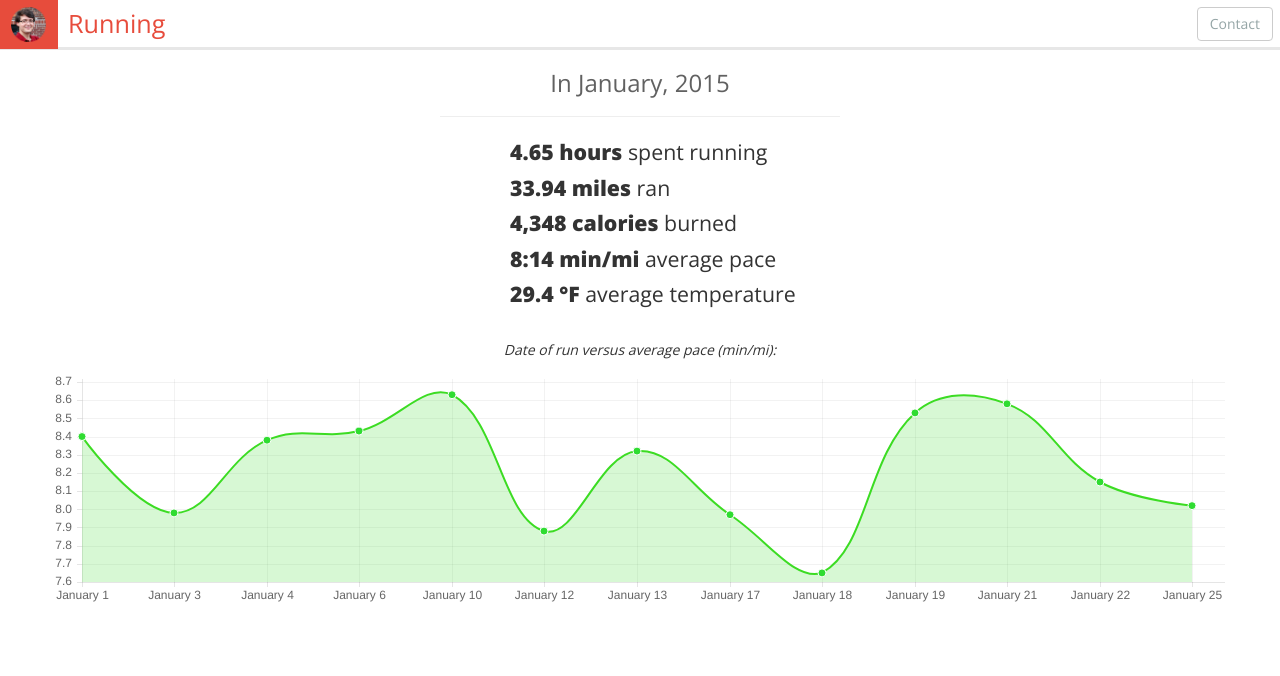
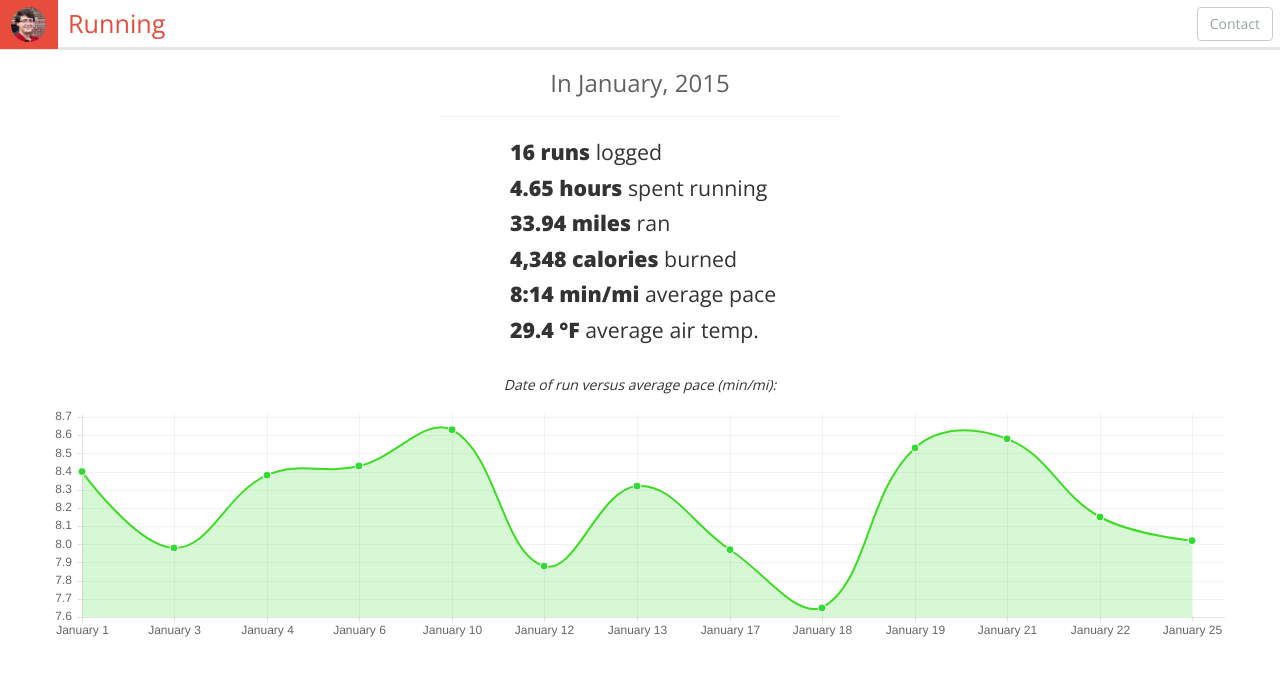
Before and after one commit to brettrowley/brettrowley.github.io, a Jekyll site: the page built from coding/running/index.html, in a window 1280 px wide. Shown: the top 676 px of the page. Built offline with Jekyll 4.4.1, drawn with Linux system fonts in a browser that asks for light colours.

Commit message:
Added number of runs

```diff
--- a/coding/running/index.html
+++ b/coding/running/index.html
@@ -110,11 +110,12 @@ $(document).ready(function(){
 			<h3 id="date-range">In January, 2015</h3>
 			<hr style="width: 400px">
 			<ul id="stats">
+				<li><strong>16 runs</strong> logged</li>
 				<li><strong>4.65 hours</strong> spent running</li>
 				<li><strong>33.94 miles</strong> ran</li>
 				<li><strong>4,348 calories</strong> burned</li>
 				<li><strong>8:14 min/mi</strong> average pace</li>
-				<li><strong>29.4 °F</strong> average temperature</li>
+				<li><strong>29.4 °F</strong> average air temp.</li>
 			</ul>
 		</div>
   		<div class="row">
```
